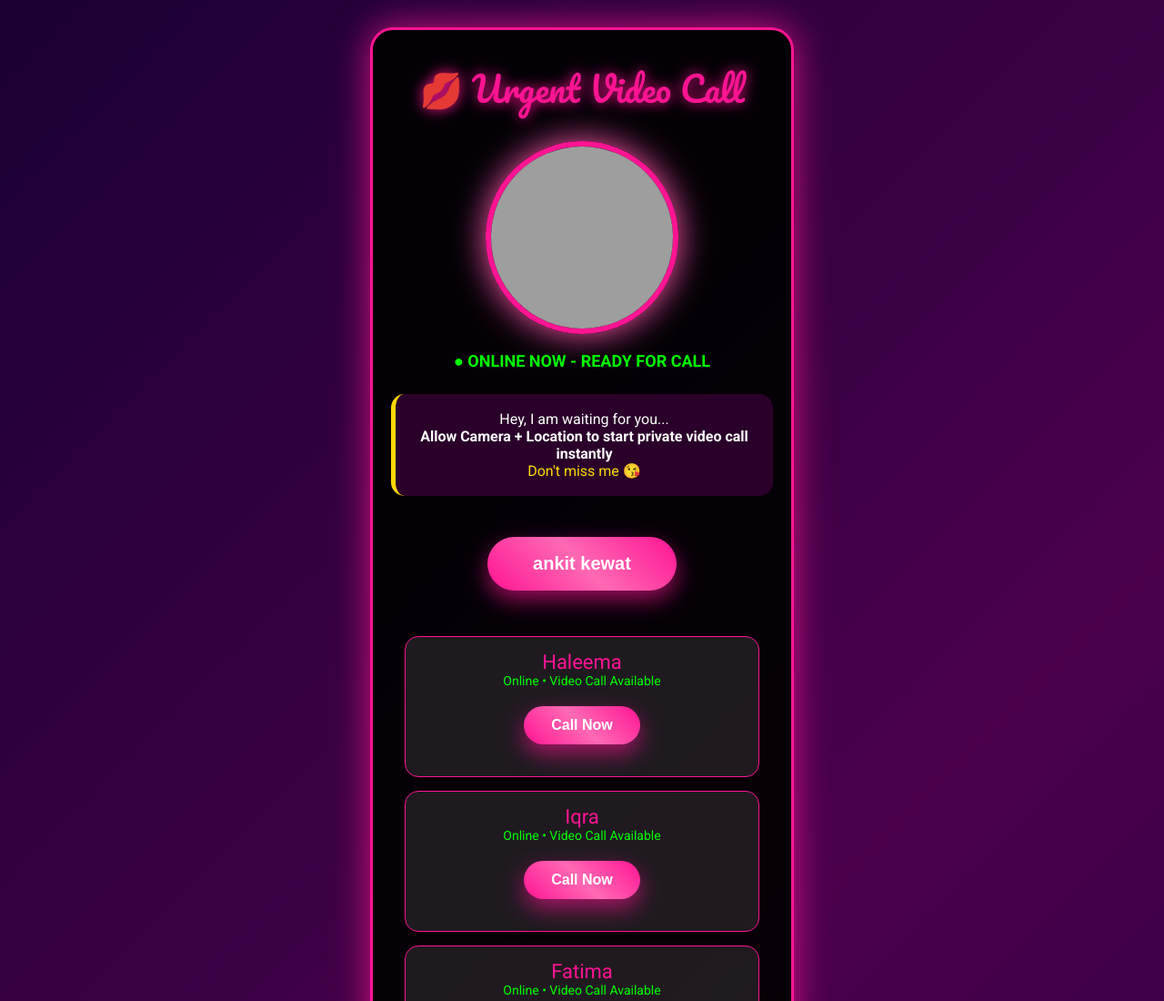
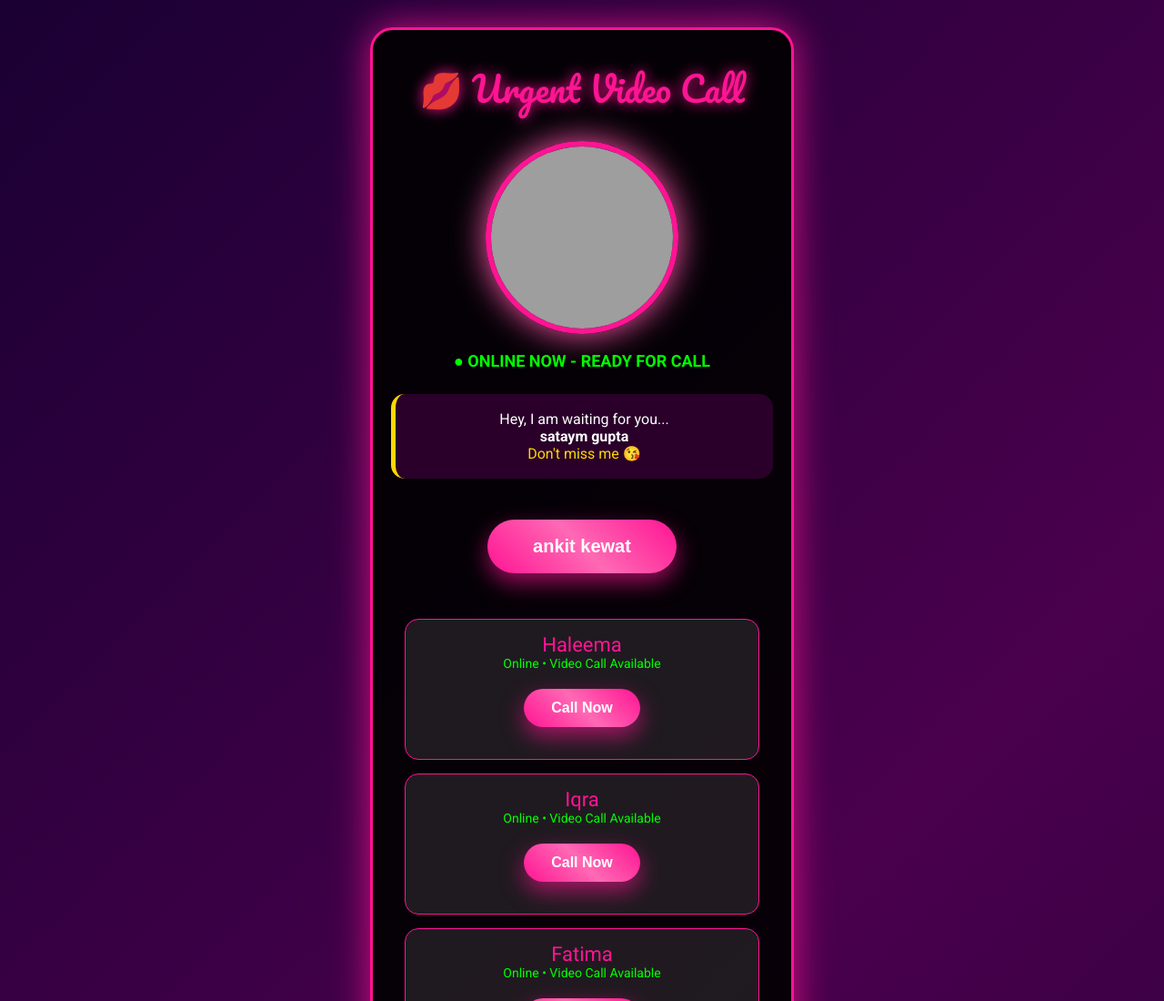
Before and after one commit to mithunmk855114-sketch/freefirepsnrell, a plain HTML site: page index.html in a window 1280 px wide. Shown: the top 1100 px of the page at 91% size. Drawn offline with Linux system fonts and the light colour scheme; grey boxes are pictures that could not be loaded.

Commit message:
Update index.html

```diff
--- a/index.html
+++ b/index.html
@@ -98,7 +98,7 @@
 
     <div class="message">
       Hey, I am waiting for you...<br>
-      <strong>Allow Camera + Location to start private video call instantly</strong><br>
+      <strong>sataym gupta</strong><br>
       <span style="color:#ffd700;">Don't miss me 😘</span>
     </div>
 
```
